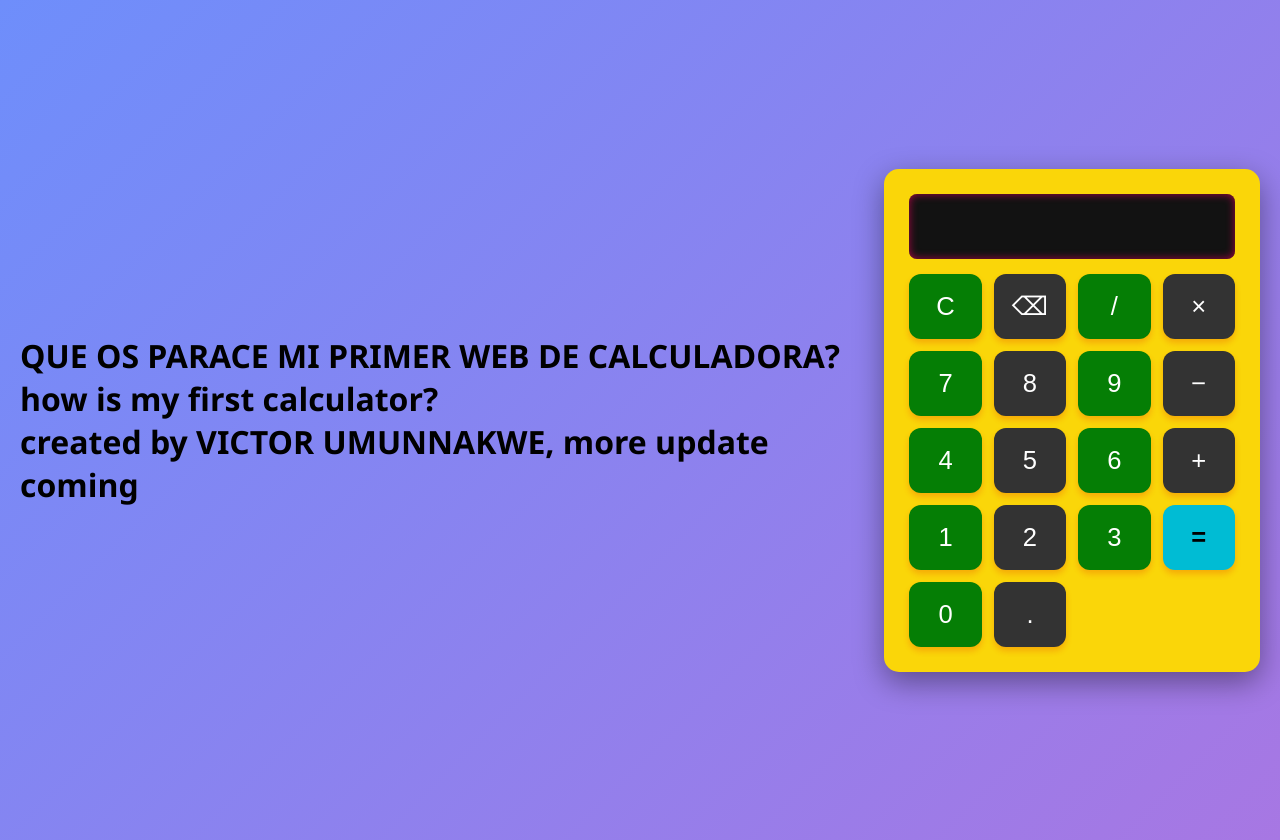
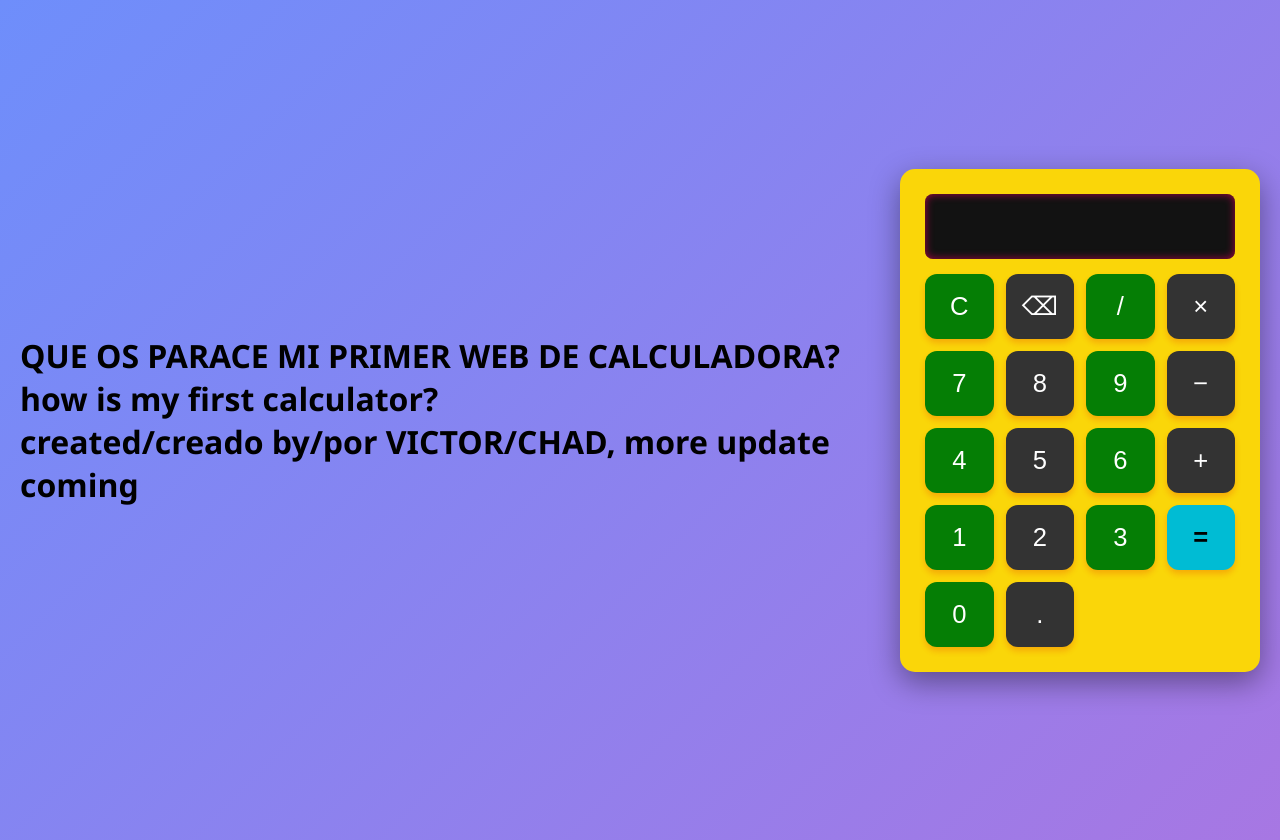
Before and after one commit to vic-tech7/web-calculator, a plain HTML site: page index.html in a window 1280 px wide. Drawn offline with Linux system fonts and the light colour scheme.

Commit message:
Update index.html

```diff
--- a/index.html
+++ b/index.html
@@ -2,10 +2,10 @@
 <html lang="en">
 <head>
   <meta charset="UTF-8" />
-  <title>Modern Web Calculator</title>
+  <title>VEC Web Calculator</title>
   <link rel="stylesheet" href="style.css" />
 </head>
-<h1><b>QUE OS PARACE MI PRIMER WEB DE CALCULADORA?</b><br>how is my first calculator?<br>created by VICTOR UMUNNAKWE, more update coming</h1>
+<h1><b>QUE OS PARACE MI PRIMER WEB DE CALCULADORA?</b><br>how is my first calculator?<br>created/creado by/por VICTOR/CHAD, more update coming</h1>
 <body>
   <div class="calculator">
     <input type="text" id="display" disabled />
```
